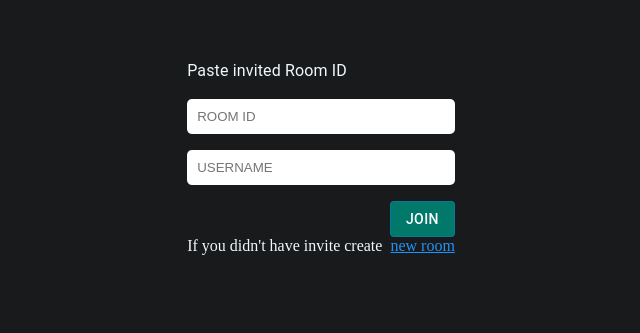
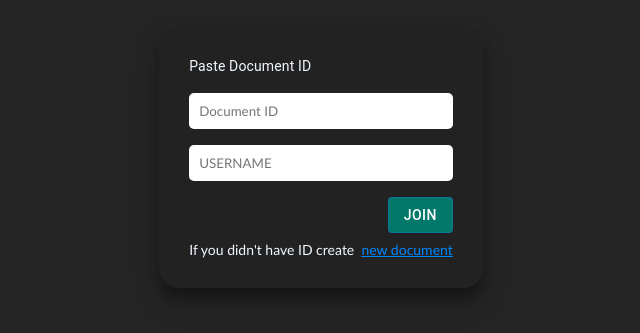
Before and after one commit to Andresha56/CanvasCraft, a React (Create React App) app in the folder client/: page / in a window 1280 px wide. Shown: the part 243-576 px from the top of the page, without its empty margins (319-959 px from the left). Built offline with nearby package versions, Linux system fonts and the light colour scheme; no server answers.

Commit message:
fix:form css

```diff
--- a/client/src/Components/Forms/Button/Button.jsx
+++ b/client/src/Components/Forms/Button/Button.jsx
@@ -1,10 +1,12 @@
 import { Button,Stack } from '@mui/material';
-function Btn({ value }) {
+function Btn({ value, mb }) {
+    console.log(mb)
     return (
 
         <Stack flexDirection={'row-reverse'}>
-            <Button type='submit' sx={{
+            <Button type='submit'  sx={{
                 bgcolor: "#00796b",
+                marginBottom:mb,
                 color: "#ffffff",
                 "&:hover": {
                     bgcolor: "#00796b",
--- a/client/src/Components/Forms/Form.css
+++ b/client/src/Components/Forms/Form.css
@@ -1,16 +1,28 @@
+input,p,span,a{
+    font-family:'Trebuchet MS', 'Lucida Sans Unicode', 'Lucida Grande', 'Lucida Sans', Arial, sans-serif;
+}
+.form-container{
+    background-color:#222222;
+    padding: 30px;
+    border-radius: 20px;
+    box-shadow: rgba(0, 0, 0, 0.25) 0px 14px 28px, rgba(0, 0, 0, 0.22) 0px 10px 10px;}
 
-input{
+.form-container input{
     padding: 10px;
     outline: none;
     border: none;
     border-radius: 5px;
 }
-p{
+.form-container p,span{
     color:aliceblue !important;
+    margin: 0;
+    font-size:14px;
 }
-span{
-    color: aliceblue;
+.form-container a{
+    color: rgb(0, 136, 255);
 }
-a{
-    color: rgb(33, 147, 248);
+.form-container .copy-to-clipboard{
+    border-radius: 5px;
+    border:0;
+
 }
--- a/client/src/Components/Forms/Form.jsx
+++ b/client/src/Components/Forms/Form.jsx
@@ -81,13 +81,14 @@ function Form() {
     setFormErrors(errors);
 
   }
-  // ----create---new---room----
-  const handleNewRoom = () => {
+  // ----create---new-------
+  const handleNewDocument = () => {
     setNewRoom(!newRoom);
+    setFormErrors("");
     uuidFromUuidV4();
   };
 
-  // ----generate---uuid---for---the---newRoom
+  // ----generate---uuid---for---the---newDocument
   const uuidFromUuidV4 = () => {
     const newUuid = uuid();
     setRoomId(newUuid);
@@ -101,48 +102,48 @@ function Form() {
   };
 
   return (
-    <Box height={"100vh"} bgcolor={'inherit'} className='form-wrapper'>
+    <Box height={"100vh"} bgcolor={'inherit'} className='form-wrapper' >
       <Stack justifyContent={'center'} alignItems={'center'} height={'100%'}>
         <form onSubmit={handleFormSubmit}>
           {newRoom ? (
-            <Box key="new-room">
+            <Box key="new-document" className="form-container">
               <Typography color="initial">
-                Share Room ID to join more people
+                Share Document ID to join more people
               </Typography>
               <Stack flexDirection={'column'} gap={2} my={2}>
                 <Stack flexDirection={'row'} gap={2}>
-                  <input onChange={handleUserInputs} type="text" placeholder="ROOM ID" value={roomId} readOnly name='Id' />
+                  <input onChange={handleUserInputs} type="text" placeholder="Document ID" value={roomId} readOnly name='Id' />
                   <CopyToClipboard text={textToCopy} onCopy={onCopyText}>
-                    <button type='button'>Copy to Clipboard</button>
+                    <button type='button' className='copy-to-clipboard'>Copy to Clipboard</button>
                   </CopyToClipboard>
                 </Stack>
                 {copyStatus && <SnackBar openSnackBar={copyStatus} message={"Copied Successfully!"} />}
                 <input onChange={handleUserInputs} type="text" placeholder="USERNAME" name='username' />
                 {formErrors.username && <p>{formErrors.username}</p>}
               </Stack>
-              <Btn value={'JOIN'} />
+              <Btn value={'JOIN'}/>
               <span>
                 Have invite &nbsp;
-                <Link to="/" onClick={handleNewRoom}>
-                  join room
+                <Link to="/" onClick={handleNewDocument}>
+                  join here
                 </Link>
               </span>
             </Box>
           ) : (
-            <Stack key="join-room">
-              <Typography color="initial">Paste invited Room ID</Typography>
+            <Stack key="join-document" className="form-container">
+              <Typography color="initial">Paste Document ID</Typography>
               <Stack flexDirection={'column'} gap={2} my={2}>
-                <input onChange={handleUserInputs} type="text" placeholder="ROOM ID" name='Id' />
+                <input onChange={handleUserInputs} type="text" placeholder="Document ID" name='Id' />
                 {copyStatus && <SnackBar openSnackBar={copyStatus} message={"Docuemnt ID is invalid!"} />}
                 {formErrors?.Id && <p>{formErrors?.Id}</p>}
                 <input onChange={handleUserInputs} type="text" placeholder="USERNAME" name='username' />
                 {formErrors?.username && <p>{formErrors?.username}</p>}
               </Stack>
-              <Btn value={'JOIN'} />
+              <Btn value={'JOIN'} mb={1}/>
               <span>
-                If you didn't have invite create &nbsp;
-                <Link to="/" onClick={handleNewRoom}>
-                  new room
+                If you didn't have ID create &nbsp;
+                <Link to="/" onClick={handleNewDocument}>
+                  new document
                 </Link>
               </span>
             </Stack>
--- a/client/src/index.css
+++ b/client/src/index.css
@@ -1,10 +1,5 @@
 body {
   margin: 0;
   padding: 0;
-  background-color: rgba(24,26,27);
+  background-color: #252525;
 }
-
-code {
-  font-family: source-code-pro, Menlo, Monaco, Consolas, 'Courier New',
-    monospace;
-}
```
Also changed, not shown: client/src/App.css (deleted), 2 other files (tests, documents, lock files or other folders).
